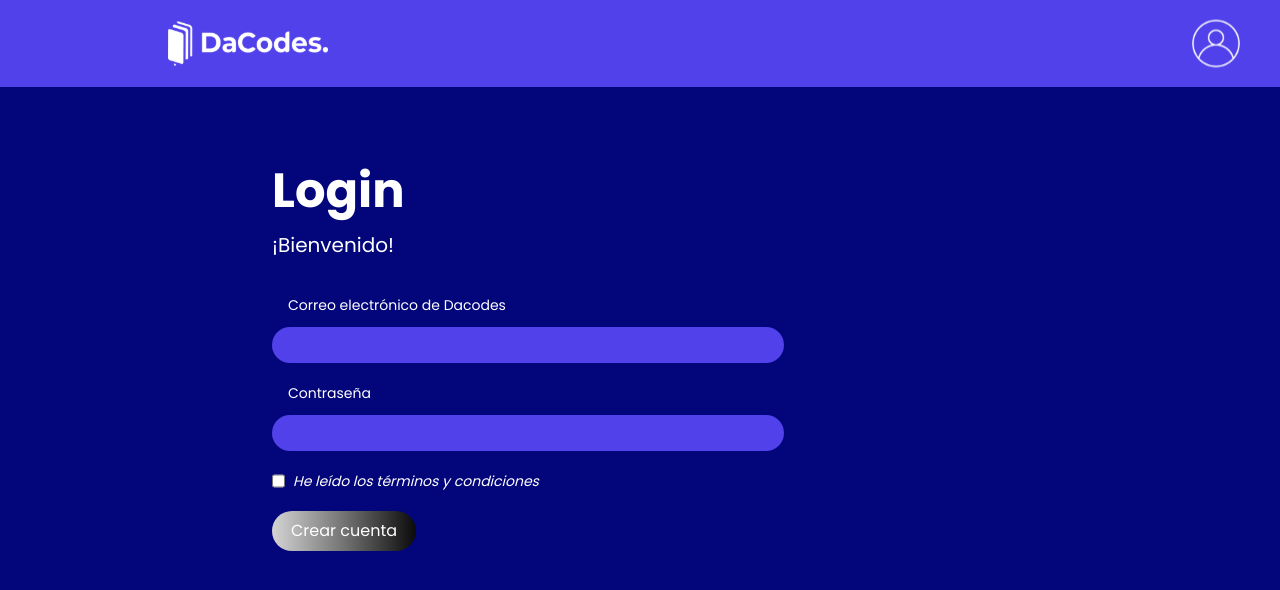
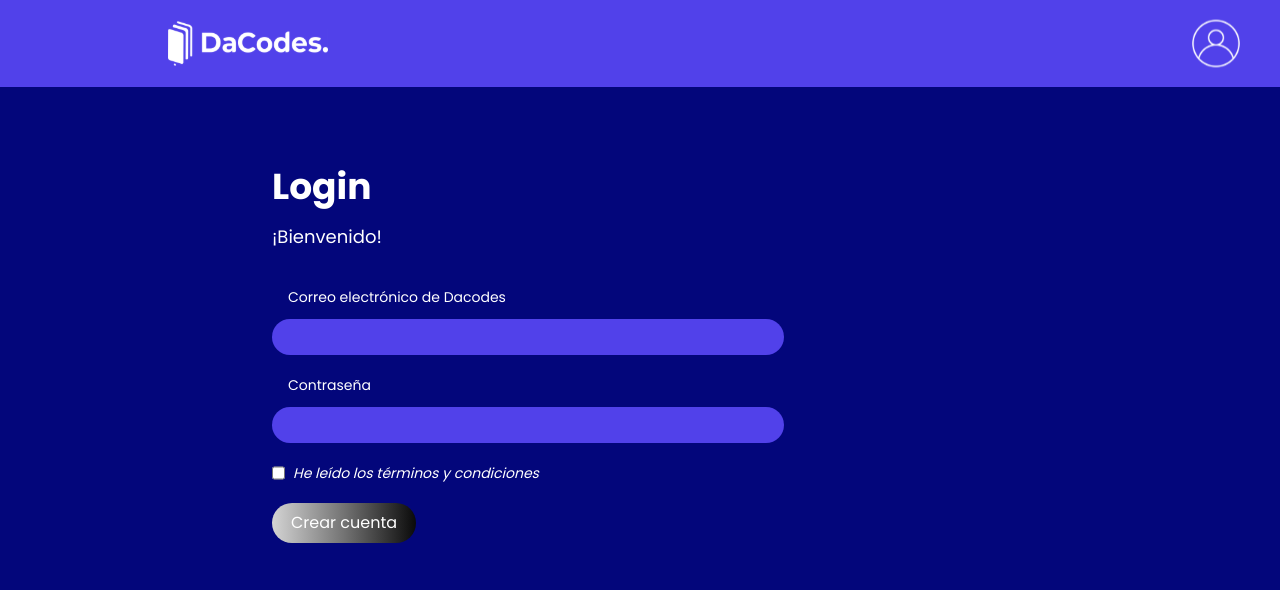
Before and after one commit to JacqueEvanderVentura/damovie-hub, a React (Vite) app: page / in a window 1280 px wide. Shown: the top 590 px of the page. Built offline with nearby package versions, Linux system fonts and the light colour scheme.

Commit message:
refactor(heading): optimized heading for seo and optimal scalability

```diff
--- a/src/components/Heading/index.tsx
+++ b/src/components/Heading/index.tsx
@@ -3,7 +3,7 @@ import classNames from "classnames";
 
 interface IHeadingProps {
 	children: ReactNode;
-	level?: 1 | 2 | 3 | 4 | 5 | 6;
+	level?: 1 | 2 | 3 | 4 | 5 | 6 ;
 	className?: string;
 }
 
@@ -13,15 +13,15 @@ const Heading = ({
 	className,
 }: IHeadingProps): JSX.Element => {
 	const sizes = [
-		"text-5xl lg:text-6xl",
-		"text-4xl lg:text-5xl",
-		"text-3xl lg:text-4xl",
-		"text-2xl lg:text-3xl",
-		"text-xl	lg:text-2xl",
-		"text-lg	lg:text-xl",
+		"text-5xl",
+		"text-4xl",
+		"text-3xl",
+		"text-2xl",
+		"text-xl",
+		"text-lg",
 	];
 
-	if (level >= 1 && level <= 6) {
+	if (level >= 1 && level <= 8) {
 		const headingClasses = classNames(
 			{ "font-bold": level < 4 },
 			"mb-4",
```
